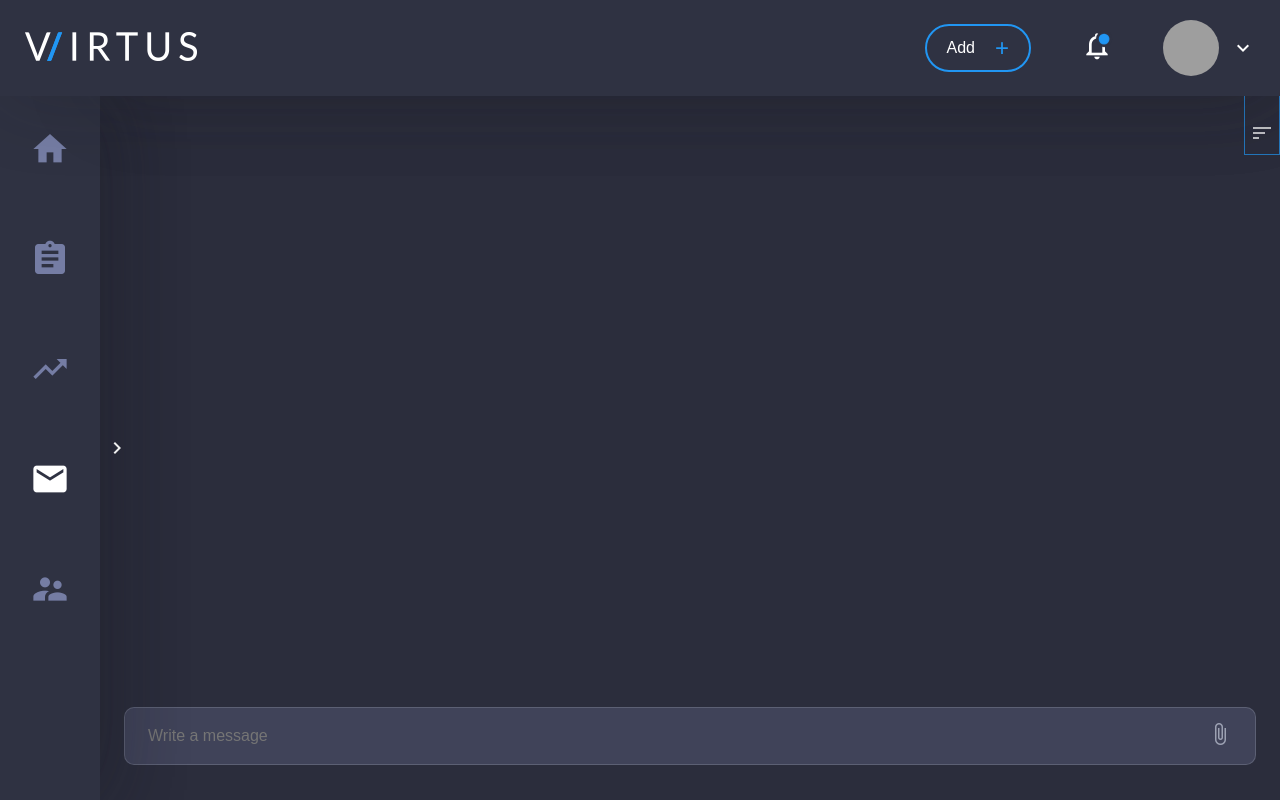
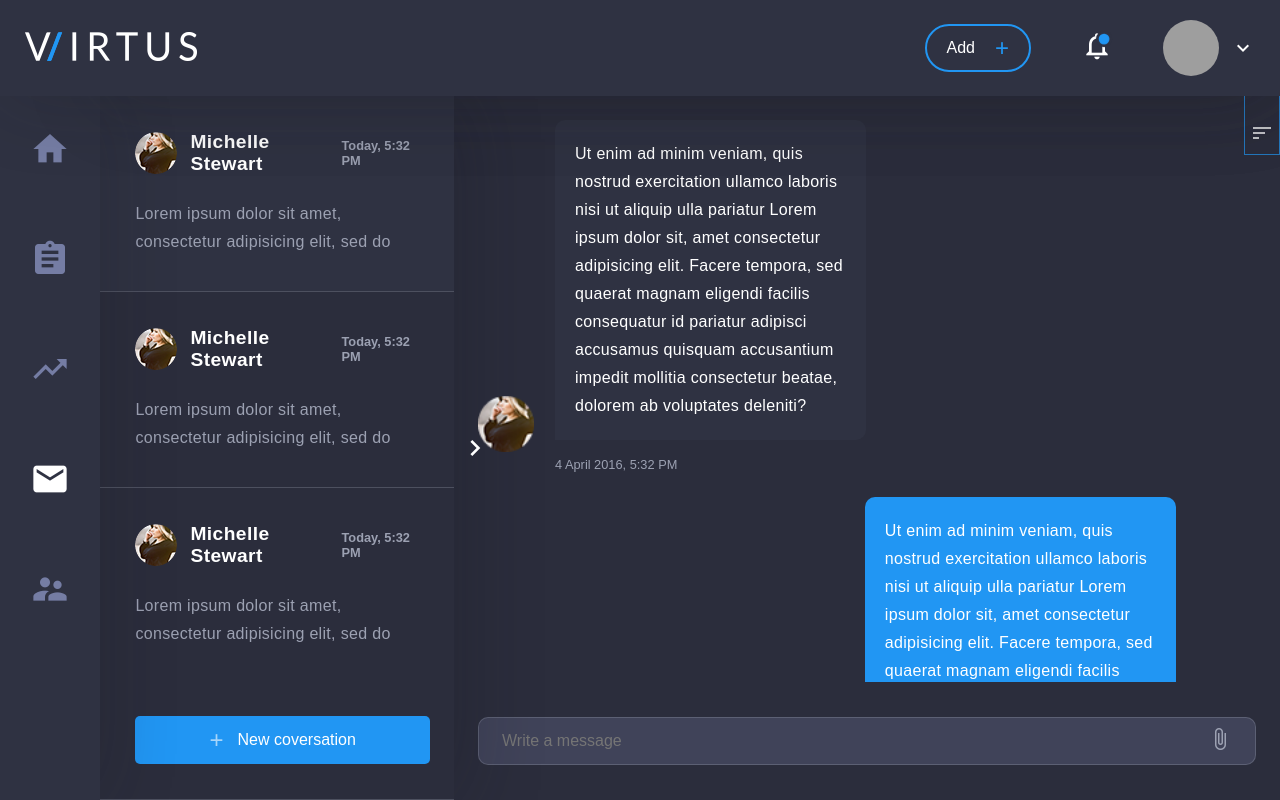
Before and after one commit to alzhab/dashboard, an Angular app: page /chat in a window 1280 px wide. Built offline with nearby package versions, Linux system fonts and the light colour scheme; grey boxes are pictures that could not be loaded.

Commit message:
Боковая панель

```diff
--- a/src/app/app.component.ts
+++ b/src/app/app.component.ts
@@ -1,4 +1,10 @@
-import { Component, ElementRef, ViewChild, AfterViewInit } from "@angular/core";
+import {
+  Component,
+  ElementRef,
+  ViewChild,
+  AfterViewInit,
+  HostListener
+} from "@angular/core";
 
 @Component({
   selector: "app-root",
@@ -16,10 +22,10 @@ export class AppComponent implements AfterViewInit {
     this.wrap.nativeElement.style.height =
       window.innerHeight - this.headerHeight + "px";
   }
-
-  constructor() {
-    window.onresize = e => {
-      this.headerHeight = this.header.nativeElement.offsetHeight;
-    };
+  @HostListener("window:resize", ["$event"])
+  setWrapHeight() {
+    this.headerHeight = this.header.nativeElement.offsetHeight;
+    this.wrap.nativeElement.style.height =
+      window.innerHeight - this.headerHeight + "px";
   }
 }
--- a/src/app/chat/chat.component.html
+++ b/src/app/chat/chat.component.html
@@ -1,5 +1,4 @@
 <section class="chat">
-
   <app-component-second-menu [message]="'Filter message'" [tabs-list]="tabsList" [tab-active]="tabActive"
     (tabChanged)="tabChange($event)" [filter-list]="filterList" [filter-active]="filterActive"
     (filterChanged)="filterChange($event)">
@@ -18,16 +17,18 @@
           <div class="card__author-detail">
             <div class="card__author">
               <a href="">
-                <img [src]="'../../assets/img/' + mail.avatar" alt="">
+                <img [src]="'../../assets/img/' + mail.avatar" alt="" />
               </a>
-              <p>{{mail.name}}</p>
+              <p>{{ mail.name }}</p>
             </div>
 
-            <p class="card__date" [class.readed]="mail.readed">{{mail.date}}</p>
+            <p class="card__date" [class.readed]="mail.readed">
+              {{ mail.date }}
+            </p>
           </div>
 
           <p class="card__message">
-            {{mail.message}}
+            {{ mail.message }}
           </p>
         </div>
       </div>
@@ -38,11 +39,41 @@
     </div>
 
     <!-- Окно чата -->
-    <div class="chat__window">
-      <div class="scroll-container"></div>
+    <div class="chat__window animated slideInLeft faster" [class.chat__window--close]="chatListOpen">
+      <div class="scroll-container">
+        <div class="chat__message">
+          <a class="avatar">
+            <img src="../../assets/img/author1.png" alt="" />
+          </a>
+          <div class="message">
+            <p>
+              Ut enim ad minim veniam, quis nostrud exercitation ullamco laboris
+              nisi ut aliquip ulla pariatur Lorem ipsum dolor sit, amet consectetur adipisicing elit. Facere tempora,
+              sed quaerat magnam eligendi facilis consequatur id pariatur adipisci accusamus quisquam accusantium
+              impedit mollitia consectetur beatae, dolorem ab voluptates deleniti?
+            </p>
+            <span>4 April 2016, 5:32 PM</span>
+          </div>
+        </div>
+
+        <div class="chat__message user-message">
+          <a class="avatar">
+            <img src="../../assets/img/author1.png" alt="" />
+          </a>
+          <div class="message">
+            <p>
+              Ut enim ad minim veniam, quis nostrud exercitation ullamco laboris
+              nisi ut aliquip ulla pariatur Lorem ipsum dolor sit, amet consectetur adipisicing elit. Facere tempora,
+              sed quaerat magnam eligendi facilis consequatur id pariatur adipisci accusamus quisquam accusantium
+              impedit mollitia consectetur beatae, dolorem ab voluptates deleniti?
+            </p>
+            <span>4 April 2016, 5:32 PM</span>
+          </div>
+        </div>
+      </div>
       <div class="chat__send">
         <form>
-          <input type="text" placeholder="Write a message">
+          <input type="text" placeholder="Write a message" />
           <div>
             <label class="custom-file-upload">
               <input type="file" />
@@ -53,5 +84,4 @@
       </div>
     </div>
   </div>
-
 </section>
--- a/src/app/chat/chat.component.scss
+++ b/src/app/chat/chat.component.scss
@@ -18,8 +18,9 @@
   box-shadow: 0 3px 80px rgba(23, 24, 32, 0.3);
   background: $brand-back;
   width: 100%;
+  position: relative;
   margin-left: -100%;
-  position: relative;
+  z-index: 4;
   transition: 0.3s ease all;
   .arrow {
     display: block;
@@ -34,7 +35,9 @@
     align-items: center;
     justify-content: center;
     color: #fff;
-    font-size: 1.5rem;
+    span{
+      font-size: 2rem;
+    }
     &.open {
       transform: translateX(0);
     }
@@ -42,7 +45,10 @@
 }
 
 .chat__list--open {
-  margin-left: 0;
+  margin-left: 0 !important;
+}
+
+.chat__list-arrow {
 }
 
 .scroll-container {
@@ -131,9 +137,67 @@
 }
 
 .chat__window {
-  width: 100%;
+  flex: 1;
   display: flex;
   flex-direction: column;
+  transition: 0.3s ease all;
+}
+
+.chat__window--close {
+  flex: 0;
+  overflow: hidden;
+}
+
+.chat__message {
+  display: flex;
+  align-items: flex-end;
+  margin: 5px;
+  margin-bottom: 55px;
+  .avatar {
+    width: 56px;
+    height: 56px;
+    border-radius: 50%;
+    margin-right: 21px;
+    margin-bottom: 21px;
+    display: block;
+    cursor: pointer;
+  }
+  .message {
+    max-width: 70%;
+    p {
+      background: $brand-color;
+      color: #fff;
+      padding: 10px;
+      border-radius: 10px;
+      border-bottom-left-radius: 0;
+      margin-bottom: 15px;
+      font-size: 0.9rem;
+      letter-spacing: 0.32px;
+      line-height: 20px;
+    }
+    span {
+      color: #9ca1b2;
+      font-size: 0.8rem;
+    }
+  }
+  &.user-message {
+    align-self: flex-end;
+    flex-direction: row-reverse;
+    .avatar {
+      margin-right: 0;
+      margin-left: 24px;
+    }
+    .message {
+      p {
+        background: $active-color;
+        border-radius: 10px;
+        border-bottom-right-radius: 0;
+      }
+      span {
+        float: right;
+      }
+    }
+  }
 }
 
 .chat__send {
@@ -157,7 +221,7 @@
       width: 90%;
     }
     div {
-      padding: 14px 23px;
+      padding-right: 23px;
       margin-left: auto;
       display: flex;
       align-items: center;
@@ -168,7 +232,7 @@
       .custom-file-upload {
         display: inline-block;
         cursor: pointer;
-        color: #9ca1b2
+        color: #9ca1b2;
       }
     }
   }
@@ -230,8 +294,9 @@
     }
   }
 
-  .chat__list--open {
-    margin-left: 0;
+  .chat__window--close {
+    flex: 1;
+    overflow: hidden;
   }
 
   .chat__card {
@@ -243,4 +308,20 @@
   }
   .card__button {
   }
+
+  .chat__message {
+    margin: 24px;
+    .message {
+      max-width: 40%;
+      p {
+        padding: 20px;
+        border-radius: 10px;
+        border-bottom-left-radius: 0;
+        margin-bottom: 15px;
+        font-size: 1rem;
+        letter-spacing: 0.32px;
+        line-height: 28px;
+      }
+    }
+  }
 }
--- a/src/app/chat/chat.component.ts
+++ b/src/app/chat/chat.component.ts
@@ -1,4 +1,4 @@
-import { Component, OnInit } from "@angular/core";
+import { Component, OnInit, HostListener } from "@angular/core";
 import { ChatService } from "../core";
 
 @Component({
@@ -18,9 +18,18 @@ export class ChatComponent implements OnInit {
   /*----------  Переменные для чатов  ----------*/
   public mailsList;
   public activeMail;
-  public chatListOpen = false;
+  public chatListOpen;
 
-  constructor(private _chatService: ChatService) {}
+  constructor(private _chatService: ChatService) {
+    if (window.innerWidth >= 769) {
+      this.chatListOpen = true;
+    }
+    window.onkeydown = e => {
+      if (e.ctrlKey && e.key === "ArrowLeft") {
+        this.toggleChatList();
+      }
+    };
+  }
 
   ngOnInit() {
     this.getMailsList();
@@ -47,6 +56,15 @@ export class ChatComponent implements OnInit {
 
   toggleChatList() {
     this.chatListOpen = !this.chatListOpen;
+  }
+
+  @HostListener("window:resize", ["$event"])
+  setChatListOpen() {
+    if (window.innerWidth > 769) {
+      this.chatListOpen = true;
+    } else {
+      this.chatListOpen = false;
+    }
   }
 
   /*----------  Функции для фильтра  ----------*/
--- a/src/app/shared/components/second-menu/second-menu.component.scss
+++ b/src/app/shared/components/second-menu/second-menu.component.scss
@@ -3,7 +3,7 @@
 .second-menu {
   width: 100%;
   position: absolute;
-  z-index: 4;
+  z-index: 44;
   top: -119px;
   transition: 0.3s ease all;
 }
--- a/src/app/shared/layout/aside.component.scss
+++ b/src/app/shared/layout/aside.component.scss
@@ -7,7 +7,7 @@
   background: $brand-color;
   box-shadow: 0 3px 80px rgba(23, 24, 32, 0.2);
   position: absolute;
-  z-index: 4;
+  z-index: 44;
   top: 0;
   bottom: 0;
   left: -100%;
```
